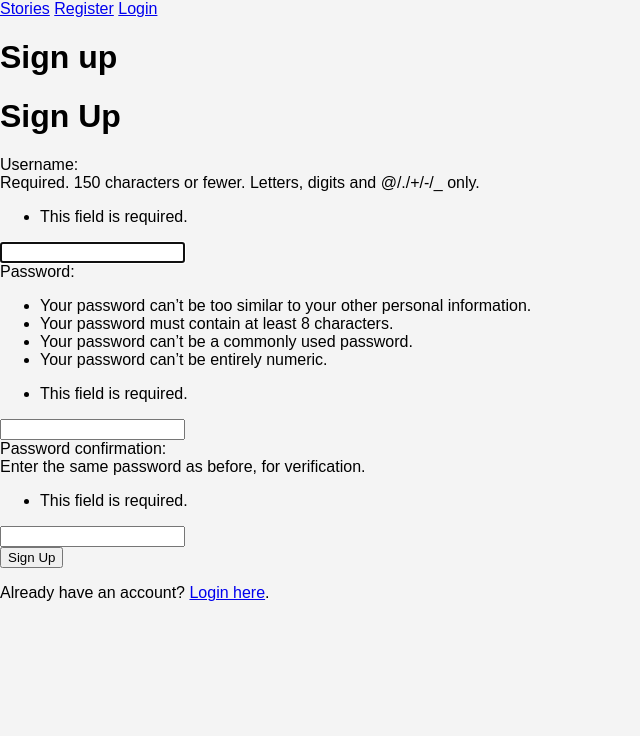
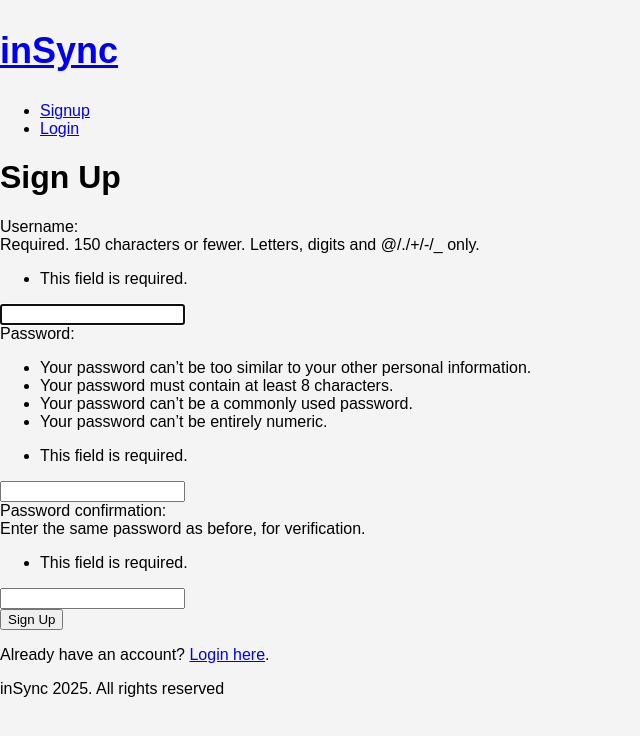
Before and after one commit to 582-41W-VA/InSync, a Django app: page /account/signup/ in a window 1280 px wide. Shown: the top 736 px of the page, without its empty margins (0-640 px from the left). Run offline with Django 5.2, Linux system fonts and the light colour scheme.

Commit message:
fixed base template and setting.py

```diff
--- a/insync_platform/templates/base.html
+++ b/insync_platform/templates/base.html
@@ -4,24 +4,43 @@
 <head>
     <meta charset="UTF-8">
     <meta name="viewport" content="width=device-width, initial-scale=1.0">
-    <title>Stories</title>
+    <title>{% block 'title' %}{% endblock %}</title>
     {% load static %}
     <link rel="stylesheet" href="{% static 'css/app.css' %}">
 </head>
 
 <body>
-    <nav>
-        <a href="{% url 'posts:home' %}">Stories</a>
-        {% if request.user.is_authenticated %}
-        <a href="{% url 'account:index' %}">Account</a>
-        <a href="{% url 'account:logout' %}">Logout</a>
-        {% else %}
-        <a href="{% url 'account:signup' %}">Register</a>
-        <a href="{% url 'account:login' %}">Login</a>
-        {% endif %}
-    </nav>
-    <h1>{% block 'title' %}{% endblock %}</h1>
+    <header>
+        <div class="container">
+            <a class="logo" href="{% url 'posts:home' %}">
+                <h2>inSync</h2>
+            </a>
+            {% if request.path != '/account/login/' and request.path != '/account/signup/' %}
+            {% include "components/main_search.html" %}
+            {% endif %}
+            <nav>
+                {% if request.user.is_authenticated %}
+                <ul class="profile">
+                    {% if user.profile.profile_image %}
+                    <li><img src="" alt="Profile Image">Img</li>
+                    {% endif %}
+                    <li><a href="#">Profile</a></li>
+                </ul>
+                {% else %}
+                <ul class="logs">
+                    <li><a href="{% url 'account:signup' %}">Signup</a></li>
+                    <li><a href="{% url 'account:login' %}">Login</a></li>
+                </ul>
+                {% endif %}
+            </nav>
+        </div>
+    </header>
+
     <main>{% block 'main' %}{% endblock %}</main>
+
+    <footer>
+        inSync 2025. All rights reserved
+    </footer>
 </body>
 
 </html>
```
Also changed, not shown: insync_platform/settings.py (+7 -6 lines).
